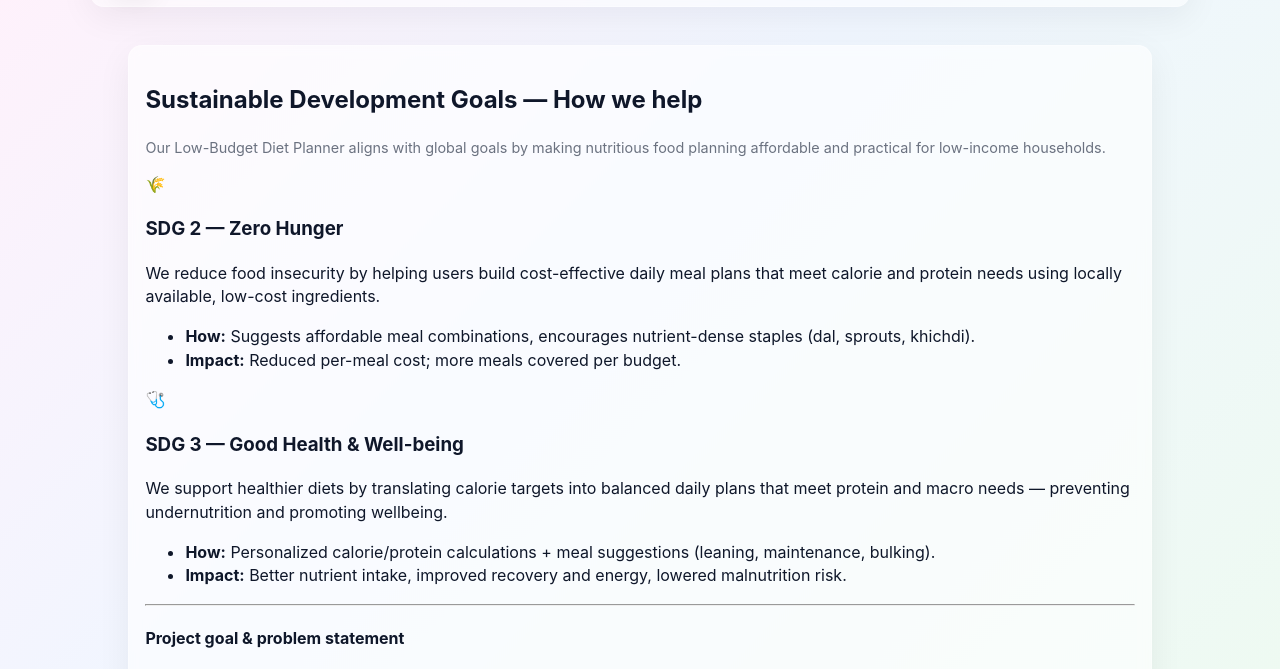
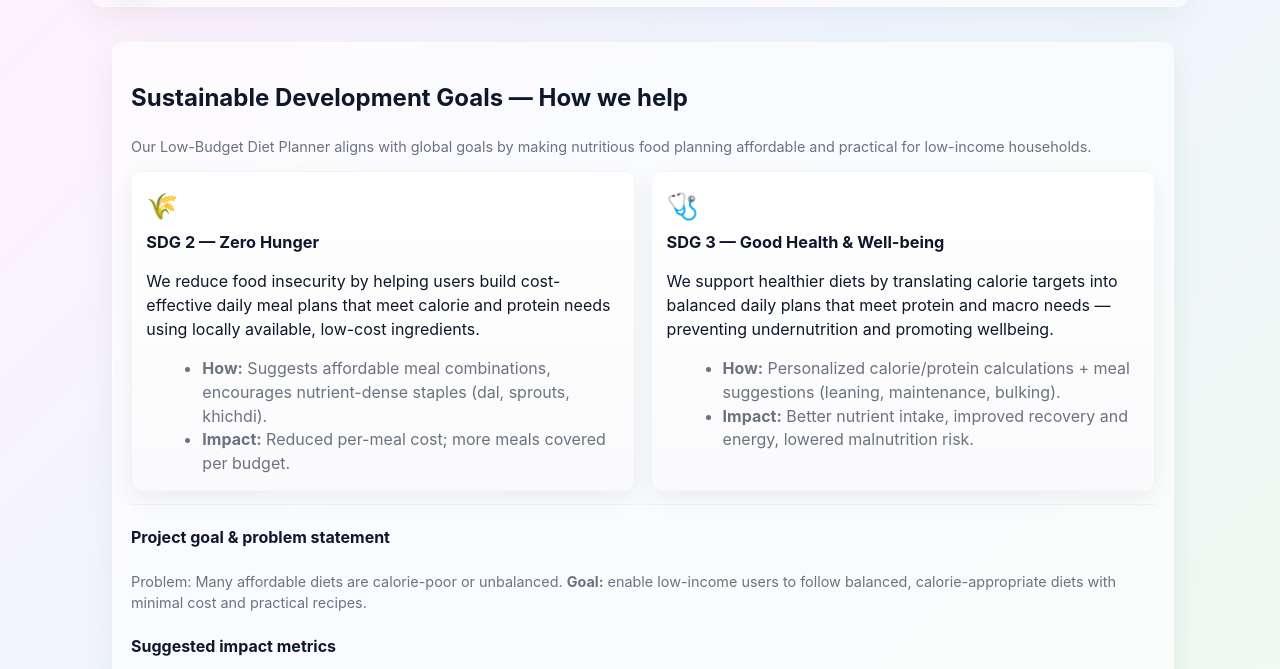
Before and after one commit to Redvatsu/low-budget-diet-planner, a plain HTML site: page contact.html in a window 1280 px wide. Shown: the part 67-736 px from the top of the page. Drawn offline with Linux system fonts and the light colour scheme.

Commit message:
css added for sdg container

```diff
--- a/stylealt.css
+++ b/stylealt.css
@@ -630,5 +630,30 @@ input[type="text"], input[type="number"], select, textarea {
 
 /* small tweak so CTA visually blends with recipes grid below (if present) */
 .recipes-grid { margin-top: 1.25rem; }
+/* SDG section styles (blend with existing theme) */
+.sdg-section { margin: -0.2rem -1rem;width: max-content; }
+.sdg-card { padding: 1.1rem 1.1rem; border-radius: 12px; }
+
+/* two-column responsive grid for SDG items */
+.sdg-grid {
+  display: grid;
+  grid-template-columns: repeat(2, minmax(0,1fr));
+  gap: 1rem;
+  margin-top: 0.9rem;
+}
+.sdg-item { padding: 0.9rem; border-radius: 10px; background: linear-gradient(180deg, rgba(255,255,255,0.98), rgba(250,250,252,0.98)); border: 1px solid rgba(15,23,42,0.03); box-shadow: var(--shadow-sm); }
+.sdg-item h3 { margin: 0 0 0.35rem; font-size: 1.02rem; }
+.sdg-icon { font-size: 1.6rem; margin-bottom: 0.35rem; }
+.sdg-item ul { margin: 0.35rem 0 0 1rem; color: var(--muted); }
+.sdg-card hr { border: none; border-top: 1px solid rgba(15,23,42,0.03); margin: 0.8rem 0; }
+
+/* small text */
+.sdg-card .small { color: var(--muted); }
+
+/* single-column fallback on small screens */
+@media (max-width:760px){
+  .sdg-grid { grid-template-columns: 1fr; }
+  .sdg-item { padding: 0.8rem; }
+}
 
 /* end of style.css (updated) */
```
